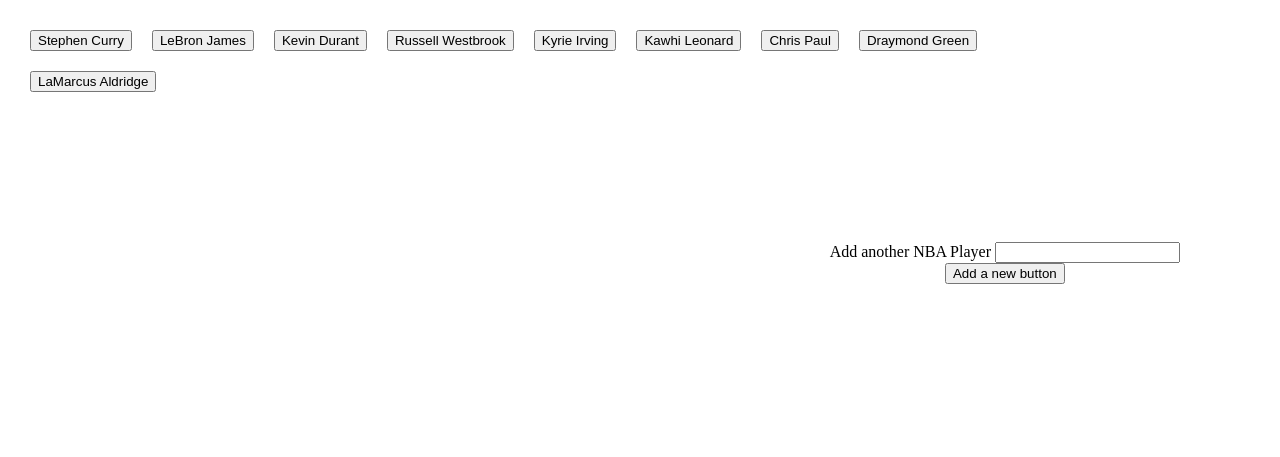
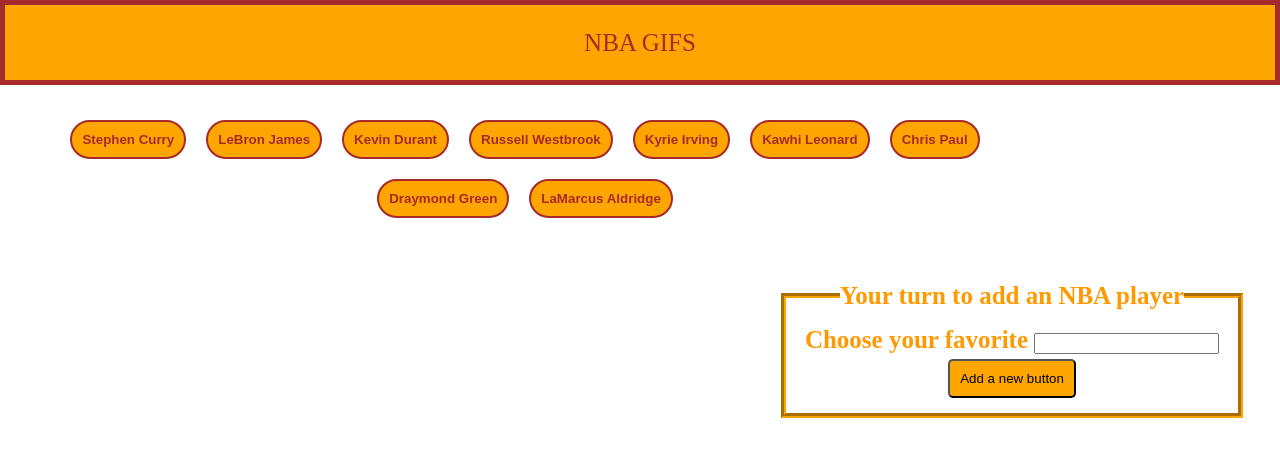
Before and after one commit to clsavino/giphyAPI, a PHP site: page /index.html in a window 1280 px wide. Shown: the top 457 px of the page. Run offline with PHP 8.4, Linux system fonts and the light colour scheme.

Commit message:
all funtionality working, added some styling, layout needs work

```diff
--- a/assets/css/style.css
+++ b/assets/css/style.css
@@ -2,8 +2,18 @@
 	margin: 0;
 	display: block;
 }
- button, div {
+ button {
  	margin: 10px;
+ 	padding: 10px;
+ 	background-color: orange;
+ 	border-radius: 20px;
+ 	border: 2px solid brown;
+ 	color: brown;
+ 	font-weight: bold;
+ }
+
+div {
+ 	margin: 0;
  }
 
 img {
@@ -13,23 +23,72 @@
 }
 
 p {
-	margin: 20px 20px 20px 30px;
+	margin: 10px;
+}
+.header {
+	font-size: 25px;
+	line-height: 35px;
+	background-color: orange;
+	border: 5px solid brown;
+	text-align: center;
+	padding: 20px;
+	color: brown;
 }
 
 .player-wrapper {
 	float: left;
 	max-width: 1000px;
+	margin-top: 50px;
+}
+
+.form {
+	text-align: center;
+	margin-top: 50px;
+	margin-right: 10px;
+}
+
+#gif {
+	float: left;
+	max-width: 1000px;
+}
+
+.playerDiv {
+	max-width: 1000px;
 }
 
 .input-form {
 	float: right;
-	margin-top: 100px;
-	margin-right: 100px;
-}
-.form {
-	text-align: center;
 }
 
-#gifs {
-	float: left;
+aside {
+	float: right;
 }
+
+fieldset {
+    display: block;
+    -webkit-margin-start: 2px;
+    -webkit-margin-end: 2px;
+    -webkit-padding-before: 0.35em;
+    -webkit-padding-start: 0.75em;
+    -webkit-padding-end: 0.75em;
+    -webkit-padding-after: 0.625em;
+    border-image-source: initial;
+    border-image-slice: initial;
+    border-image-width: initial;
+    border-image-outset: initial;
+    border-image-repeat: initial;
+    min-width: -webkit-min-content;
+    border-width: 5px;
+    border-style: groove;
+    border-color: orange;
+    color: #ff9900;
+    font-weight: bold;
+}
+
+#addPlayer {
+	background-color: orange;
+	padding: 10px;
+	margin-top: 20px
+	color: brown;
+	border-radius: 5px;
+}
--- a/assets/javascript/app.js
+++ b/assets/javascript/app.js
@@ -4,14 +4,13 @@
 	var newPlayer = '';
 
 	function makeButton(newPlayer){
-		// player's name is the parameter
-		// the name was retrieved from the user's input or from the stored array
+		// player's name was retrieved from the user's input or from the stored array and passed to this function
 		console.log('newPlayer',newPlayer);
 		//must be an element with <> included
 		var btn = $('<button>');
-		btn.addClass('player'); // the class for buttons
-		//player's name passed into function
-		//added as a data-name attr and as text in the button
+		// add the class for buttons
+		btn.addClass('player');
+		//player's name is added as a data-name attr and as text in the button
 		btn.attr('data-name', newPlayer);
 		btn.text(newPlayer);
 		//append new btn to playerBtns div
@@ -20,9 +19,11 @@
 
 	function renderButtons() {
 
+		// Deletes the buttons prior to adding new buttons so there is no repeat buttons
+		$('#playerBtns').empty();
 		//loop through the array of players
 		for (var i = 0; i < players.length; i++) {
-			//dynamically generate buttons for each player in the array
+		//dynamically generate buttons for each player in the array
 			newPlayer = players[i];
 			makeButton(newPlayer);
 		};
@@ -33,14 +34,16 @@
 
 		var $nbaPlayer = $(this).data('name');
 		console.log('nbaPlayer', $nbaPlayer);
-		var queryURL = "http://api.giphy.com/v1/gifs/search?q=" + $nbaPlayer + "&api_key=dc6zaTOxFJmzC&limit=9";
+		var queryURL = "http://api.giphy.com/v1/gifs/search?q=" + $nbaPlayer + "&api_key=dc6zaTOxFJmzC&limit=10";
 		console.log('queryURL ', queryURL);
 		//build a div with attrs
 		//for each player user selects
 		var $playerDiv = $('<div>');
-		var $p = $('<p>');
-		$p.addClass('player-name');
-		$p.text($nbaPlayer);
+		$playerDiv.addClass('player-div');
+
+		var $pName = $('<p>');
+		$pName.addClass('player-name');
+		$pName.text($nbaPlayer);
 
 		$.ajax({
                 url: queryURL,
@@ -50,13 +53,21 @@
 
             for (var i = 0; i <= 9; i++) {
 				var $results = response.data[i];
-					console.log('$results ', $results);
+
 				var rating = $results.rating;
+				var $pRating = $('<p>').text('Rating: '+ rating);
+
+				var $gifDiv = $('<div>');
+				$gifDiv.addClass('gif-rating');
+				$gifDiv.append($pRating);
+
+				console.log('$results ', $results);
+				console.log('rating ', rating);
 
                 if (rating === 'g' || rating === 'pg') {
 					var $stillImg = $results.images.fixed_height_still.url;
 					var $animateImg = $results.images.fixed_height.url;
-					// make an img element with data fields and urls to match the state - still or static
+				// make an img element with data fields with image urls to match the state - still and animate
 					var $img = $('<img>');
 					$img.addClass('playerImg');// the class for images
 					$img.attr('src', $stillImg);
@@ -64,12 +75,15 @@
 					$img.attr('data-still', $stillImg);
 					$img.attr('data-animate', $animateImg);
 
-					$playerDiv.append($img);
+					//$playerDiv.append($img);
+					$gifDiv.prepend($img);
+					$playerDiv.append($gifDiv);
+					$playerDiv.prepend($pName);
 				};
 			};
-				//append static gifs and info into #gifs div
+				//append static gifs & rating into #gifs div
 				$('#gifs').prepend($playerDiv);
-				$('#gifs').prepend($p);
+
 			}); //end of .done
 
 	} //end of displayPlayers
@@ -100,10 +114,16 @@
 		// When users press "enter" instead of clicking on the button, it won't move to the next page
 		return false;
 	});
-
+	// ***************VERY IMPORTANT***********************
+	// $('.player').on('click', displayPlayers);
+	// won't work for new buttons (can't capture elements generated dynamically) must use
+	// $(document).on('click', '.player', displayPlayers);
+	//*****************************************************
 	// Generic function for displaying the player's gifs
-	// the player class is on the buttons with player's names
+	// the '.player' class is on the buttons with player's names
 	$(document).on('click', '.player', displayPlayers);
+	// Generic function for animating the player's gifs
+	// the '.playerImg' class is on the images
 	$(document).on('click', '.playerImg', changeState);
 
 
--- a/index.html
+++ b/index.html
@@ -11,6 +11,10 @@
 </head>
 
 <body>
+
+	<header class='header'>
+	<h1 class='nba-header'>NBA GIFS</h1>
+
 	<div class="player-wrapper">
 
 	<section class="playerBtns-gifs">
@@ -26,12 +30,14 @@
 
 	<aside class="input-player">
 		<form class="form">
+		<fieldset class='form-style'>
 		<!--add label and NBA icon-->
-		<label for="player-input">Add another NBA Player</label>
-
+		<legend class='legend'>Your turn to add an NBA player</legend>
+		<label for="player-input">Choose your favorite</label>
 		<input type="text" id="player-input"><br>
 		<!--"Submit" button triggers player to be added to a new btn-->
 		<input type="submit" id="addPlayer" value="Add a new button">
+		</fieldset>
 		</form>
 	</aside>
 
```
